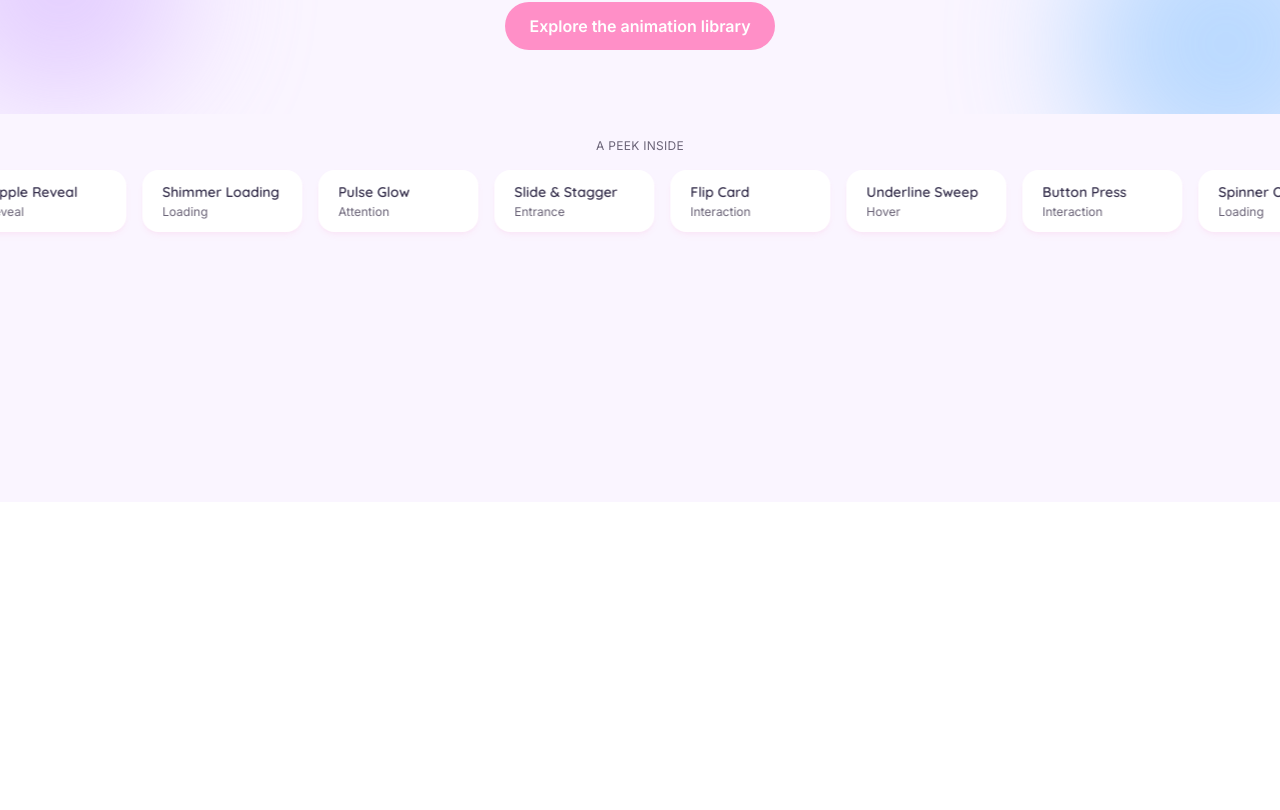
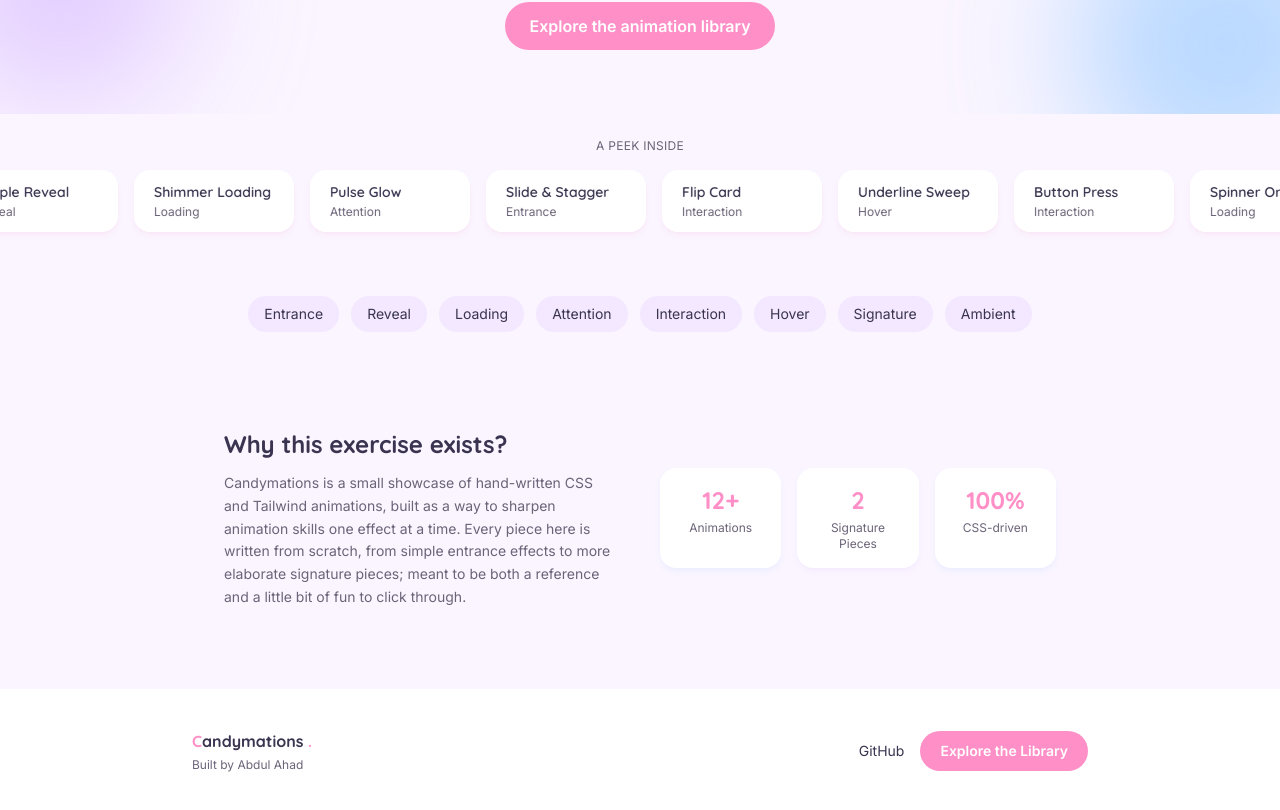
Before and after one commit to Krimzonn/Candymations, a React (Vite) app: page / in a window 1280 px wide. Shown: the part 298-1108 px from the top of the page. Before the commit the page ends 800 px from the top, so only its background shows below. Built offline with nearby package versions, Linux system fonts and the light colour scheme.

Commit message:
Finished building the home page

```diff
--- /dev/null
+++ b/src/components/AboutStats.jsx
@@ -0,0 +1,48 @@
+import { animations } from "../data/animations";
+
+function AboutStats() {
+  const total = animations.length;
+  const signatureCount = animations.filter(
+    (a) => a.difficulty === "signature",
+  ).length;
+
+  return (
+    <div className="px-8 py-14 max-w-4xl mx-auto grid md:grid-cols-2 gap-10 items-center">
+      <div>
+        <h2 className="font-heading text-cc-text text-2xl font-bold mb-3">
+          Why this exercise exists?
+        </h2>
+        <p className="font-body text-cc-muted text-sm leading-relaxed">
+          Candymations is a small showcase of hand-written CSS and Tailwind
+          animations, built as a way to sharpen animation skills one effect at a
+          time. Every piece here is written from scratch, from simple entrance
+          effects to more elaborate signature pieces; meant to be both a
+          reference and a little bit of fun to click through.
+        </p>
+      </div>
+
+      <div className="grid grid-cols-3 gap-4">
+        <div className="bg-white rounded-2xl p-4 text-center shadow-md shadow-cc-blue/10">
+          <p className="font-heading text-cc-pink text-2xl font-bold">
+            {total}+
+          </p>
+          <p className="font-body text-xs text-cc-muted mt-1">Animations</p>
+        </div>
+        <div className="bg-white rounded-2xl p-4 text-center shadow-md shadow-cc-lilac/10">
+          <p className="font-heading text-cc-pink text-2xl font-bold">
+            {signatureCount}
+          </p>
+          <p className="font-body text-xs text-cc-muted mt-1">
+            Signature Pieces
+          </p>
+        </div>
+        <div className="bg-white rounded-2xl p-4 text-center shadow-md shadow-cc-blue/10">
+          <p className="font-heading text-cc-pink text-2xl font-bold">100%</p>
+          <p className="font-body text-xs text-cc-muted mt-1">CSS-driven</p>
+        </div>
+      </div>
+    </div>
+  );
+}
+
+export default AboutStats;
--- /dev/null
+++ b/src/components/CategoriesStrip.jsx
@@ -0,0 +1,27 @@
+const categories = [
+  "Entrance",
+  "Reveal",
+  "Loading",
+  "Attention",
+  "Interaction",
+  "Hover",
+  "Signature",
+  "Ambient",
+];
+
+function CategoriesStrip() {
+  return (
+    <div className="flex flex-wrap justify-center gap-3 px-8 py-10">
+      {categories.map((cat) => (
+        <span
+          key={cat}
+          className="bg-cc-lilac/20 text-cc-text font-body text-sm px-4 py-2 rounded-full"
+        >
+          {cat}
+        </span>
+      ))}
+    </div>
+  );
+}
+
+export default CategoriesStrip;
--- /dev/null
+++ b/src/components/Footer.jsx
@@ -0,0 +1,38 @@
+import { Link } from "react-router-dom";
+
+function Footer() {
+  return (
+    <footer className="px-8 py-10 mt-6 bg-white">
+      <div className="max-w-4xl mx-auto flex flex-col md:flex-row items-center justify-between gap-6">
+        <div className="text-center md:text-left">
+          <p className="font-heading text-cc-text font-bold">
+            <span className="text-cc-pink">C</span>andymations{" "}
+            <span className="text-cc-pink">.</span>
+          </p>
+          <p className="font-body text-xs text-cc-muted mt-1">
+            Built by Abdul Ahad
+          </p>
+        </div>
+
+        <div className="flex items-center gap-4">
+          <a
+            href="https://github.com/Krimzonn/Candymations"
+            target="_blank"
+            rel="noopener noreferrer"
+            className="font-body text-sm text-cc-text hover:text-cc-pink transition-colors"
+          >
+            GitHub
+          </a>
+          <Link
+            to="/library"
+            className="bg-cc-pink hover:bg-cc-pink-hover text-white font-body text-sm font-semibold px-5 py-2.5 rounded-full transition-colors"
+          >
+            Explore the Library
+          </Link>
+        </div>
+      </div>
+    </footer>
+  );
+}
+
+export default Footer;
--- a/src/components/Navbar.jsx
+++ b/src/components/Navbar.jsx
@@ -4,7 +4,8 @@ function Navbar() {
   return (
     <nav className="animated-gradient flex items-center justify-between px-8 py-4 bg-white">
       <NavLink to="/" className="font-heading text-cc-text text-lg font-bold">
-        Candymations <span className="text-cc-pink">.</span>
+        <span className="text-cc-pink">C</span>andymations{" "}
+        <span className="text-cc-pink">.</span>
       </NavLink>
 
       <div className="flex gap-6 font-body text-sm">
--- a/src/pages/Home.jsx
+++ b/src/pages/Home.jsx
@@ -1,11 +1,17 @@
 import Hero from "../components/Hero";
 import AnimationBelt from "../components/AnimationBelt";
+import CategoriesStrip from "../components/CategoriesStrip";
+import AboutStats from "../components/AboutStats";
+import Footer from "../components/Footer";
 
 function Home() {
   return (
     <div>
       <Hero />
       <AnimationBelt />
+      <CategoriesStrip />
+      <AboutStats />
+      <Footer />
     </div>
   );
 }
```
